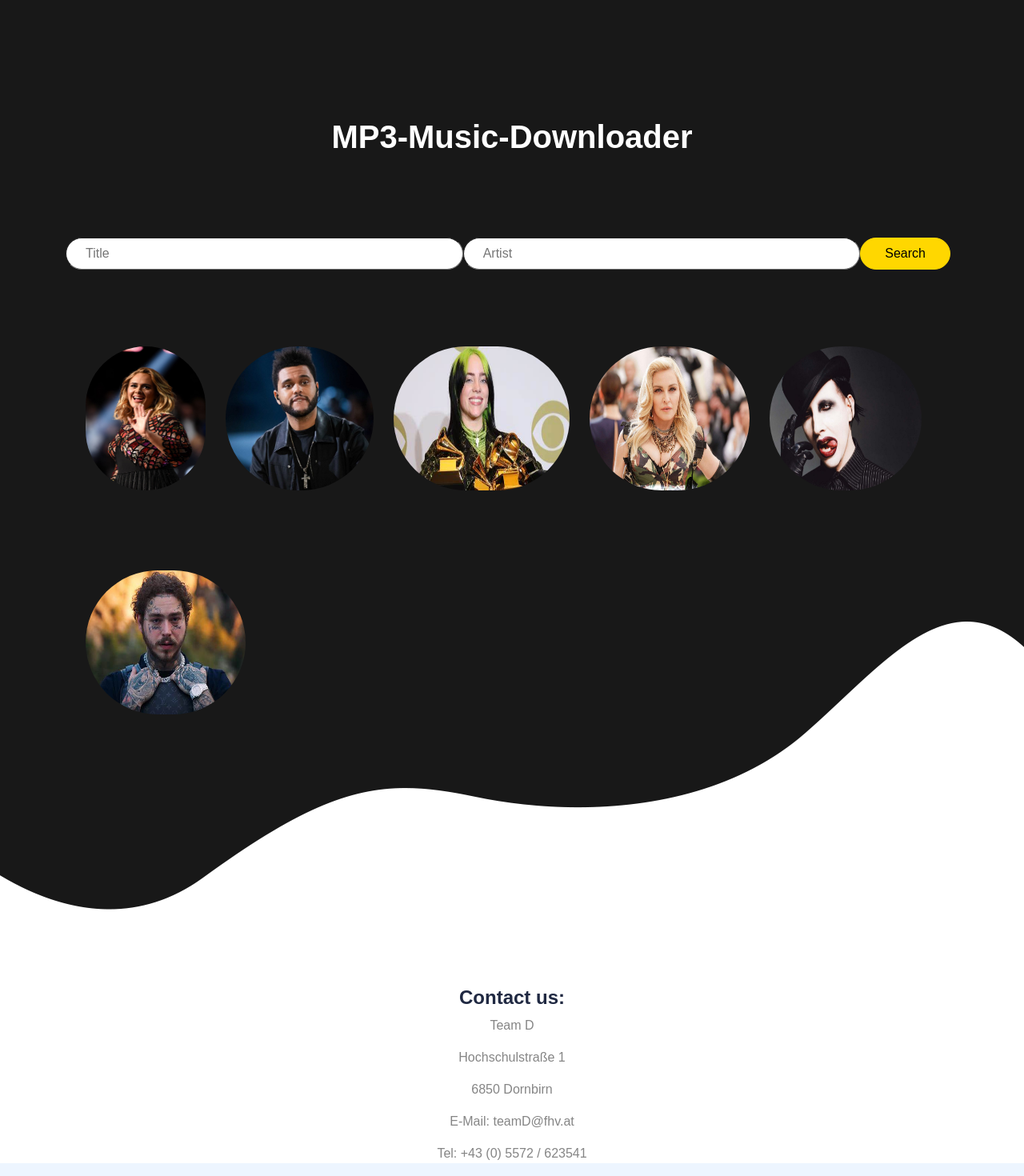
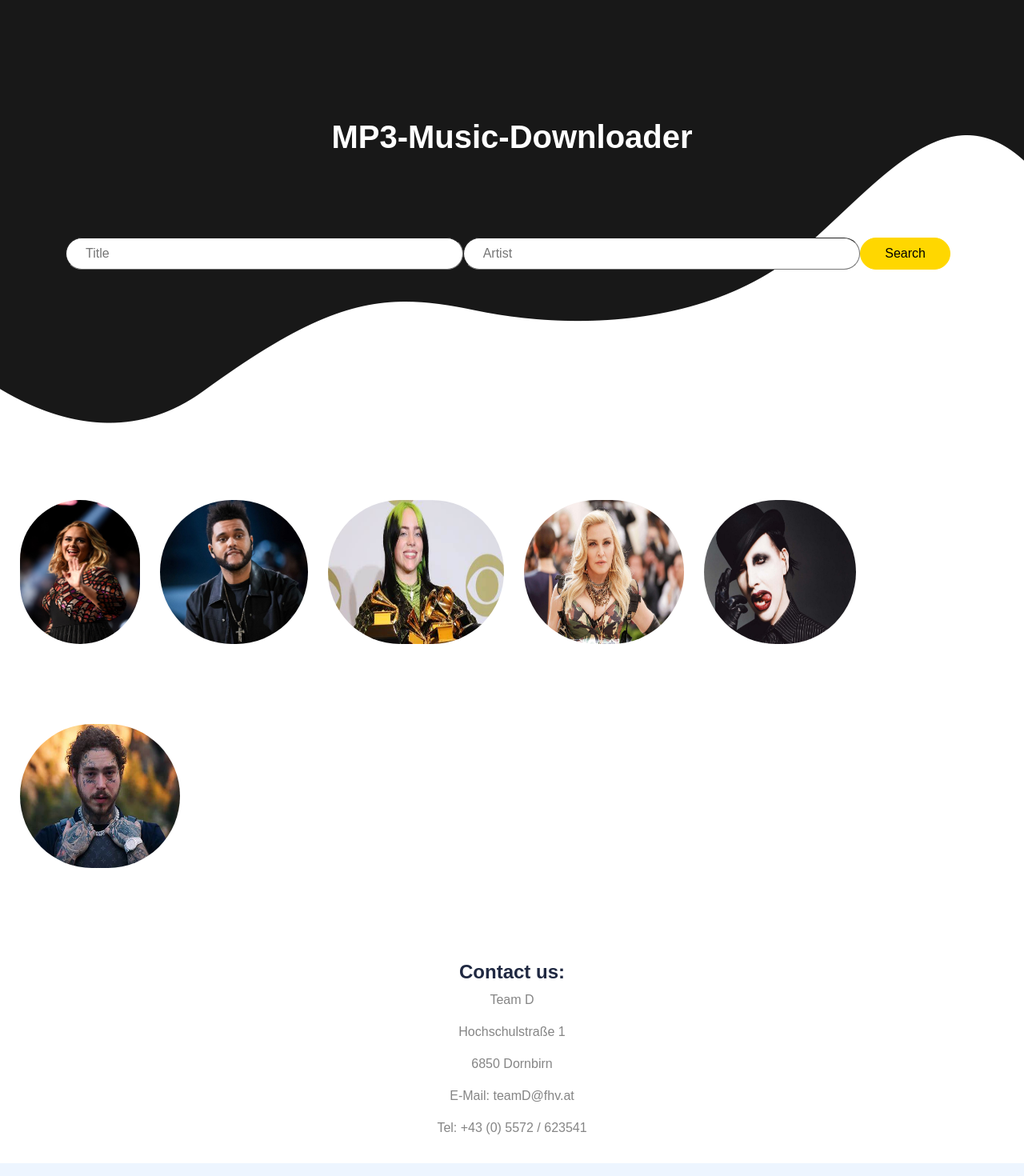
Before and after one commit to jgr1585/musicshop, a Vue app in the folder spa/: page / in a window 1280 px wide. Shown: the part 177-1647 px from the top of the page at 80% size. Built offline with nearby package versions, Linux system fonts and the light colour scheme.

Commit message:
SPA extended

```diff
--- a/spa/src/App.vue
+++ b/spa/src/App.vue
@@ -37,16 +37,12 @@ export default {
         </button>
       </div>
     </nav>
-    <div class="container-xxl bg-primary hero-header">
-      <div class="container">
-        <div class="row g-5 align-items-center">
-          <component :is="currentTab"></component>
-        </div>
-      </div>
-    </div>
-    <div class="container-xxl bg-white p-0">
-      <div class="container text-center">
-        <h4 >Contact us:</h4>
+
+    <component :is="currentTab"></component>
+
+    <div class="container-xxl bg-white p-0" >
+      <div class="container text-center modal-body">
+        <h4>Contact us:</h4>
         <p>Team D</p>
         <p>Hochschulstraße 1</p>
         <p>6850 Dornbirn</p>
--- a/spa/src/components/Article.vue
+++ b/spa/src/components/Article.vue
@@ -7,7 +7,10 @@ export default {
 </script>
 
 <template>
-  <div class="container-xxl py-5" >
+  <div class="container-xxl bg-primary hero-header">
+    <div class="container">
+      <div class="row g-5 align-items-center">
+        <div class="container-xxl py-5">
           <div class="container">
             <div style="max-width: 500px;">
               <h3 class="text-light mt-0">Title: {{ article.title }}</h3>
@@ -15,6 +18,9 @@ export default {
               <p class="mb-2">Label: {{ article.label }}</p>
               <p class="mb-2">Artists: <i v-for="artist in article.artists">{{ artist.name }};</i></p>
               <button class="btn btn-primary rounded-pill" id="button" @click="addToCart">Add to cart</button>
+            </div>
+          </div>
+        </div>
       </div>
     </div>
   </div>
--- a/spa/src/components/Login.vue
+++ b/spa/src/components/Login.vue
@@ -3,12 +3,19 @@
 <script>
 export default {
   data() {
-    return {
-    };
+    return {};
   },
 };
 </script>
 
 <template>
-  <h1 class="text-white mb-4 animated slideInDown">Login</h1>
+  <div class="container-xxl bg-primary hero-header">
+    <div class="container">
+      <div class="row g-5 align-items-center">
+
+        <h1 class="text-white mb-4 animated slideInDown">Login</h1>
+
+      </div>
+    </div>
+  </div>
 </template>
--- a/spa/src/components/Search.vue
+++ b/spa/src/components/Search.vue
@@ -48,6 +48,9 @@ export default {
 </script>
 
 <template>
+  <div class="container-xxl bg-primary hero-header">
+    <div class="container">
+      <div class="row g-5 align-items-center">
         <div id="header">
           <h1 class="text-white mb-4 animated slideInDown">MP3-Music-Downloader</h1>
         </div>
@@ -81,10 +84,12 @@ export default {
 
           <section v-else>
             <div v-if="loading">Loading...</div>
-      <Article v-else v-for="article in articles" :article="article" />
+            <Article v-else v-for="article in articles" :article="article"/>
           </section>
         </div>
-
+      </div>
+    </div>
+  </div>
   <div class="card-img">
     <img id="img" alt="adele" src="src/assets/adele.jpg" width="150" height="180"/>
     <img id="img" alt="weeknd" src="src/assets/weeknd.jpg" width="185" height="180"/>
@@ -99,6 +104,7 @@ export default {
 #header {
   margin-bottom: 30px;
 }
+
 h1 {
   color: gold;
   text-align: center;
--- a/spa/src/components/ShoppingCart.vue
+++ b/spa/src/components/ShoppingCart.vue
@@ -3,14 +3,17 @@
 <script>
 export default {
   data() {
-    return {
-    };
+    return {};
   },
 };
 </script>
 
 <template>
-
-    <h1 class="text-white mb-4 animated slideInDown">Shopping Cart</h1>
-
+  <div class="container-xxl bg-primary hero-header">
+    <div class="container">
+      <div class="row g-5 align-items-center">
+        <h1 class="text-white mb-4 animated slideInDown">Shopping Cart</h1>
+      </div>
+    </div>
+  </div>
 </template>
```
Lines whose indentation alone changed are shown as unchanged.
